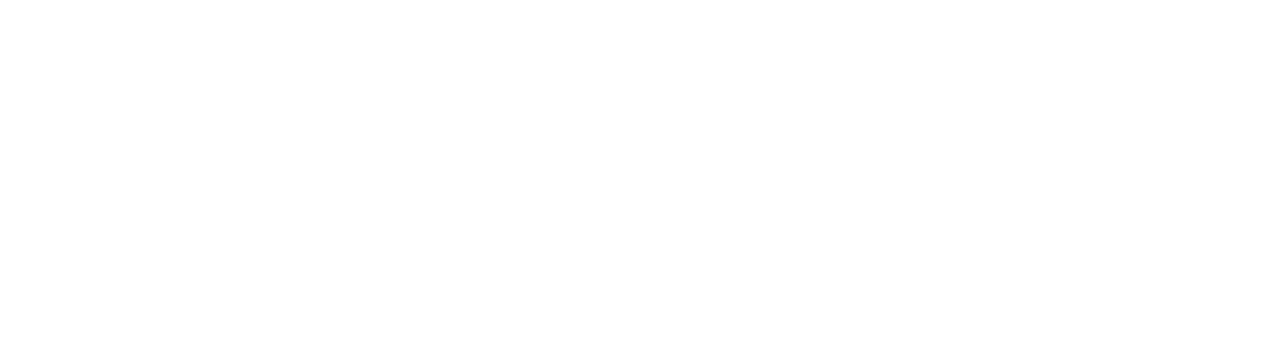
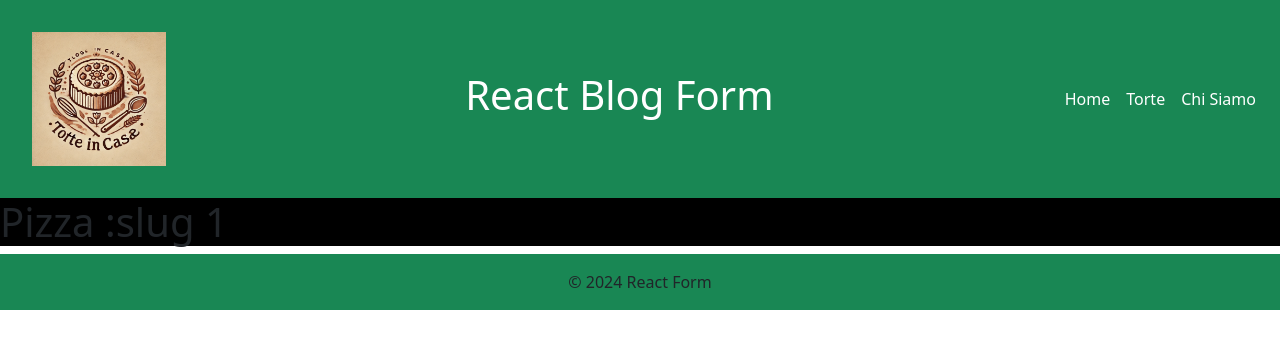
Before and after one commit to dariopalmesi/react-router, a React (Vite) app: page /torte/1 in a window 1280 px wide. Before the commit this address had no page. Shown: the top 348 px of the page. Built offline with nearby package versions, Linux system fonts and the light colour scheme.

Commit message:
upgrade tortapage commit

```diff
--- a/src/App.jsx
+++ b/src/App.jsx
@@ -3,6 +3,7 @@
 import Home from './pages/Home.jsx'
 import ChiSiamo from './pages/ChiSiamo.jsx'
 import DefaultLayout from './components/DefaultLayout.jsx'
+import TortaPage from './pages/TortaPage.jsx'
 import './App.css'
 
 
@@ -19,6 +20,7 @@
           <Route element={<DefaultLayout />}>
             <Route path="/" element={<Home />} />
             <Route path='/torte' element={<TortePage />} />
+            <Route path='/torte/:slug' element={<TortaPage />} />
             <Route path='/chisiamo' element={<ChiSiamo />} />
           </Route>
         </Routes>
--- /dev/null
+++ b/src/pages/TortaPage.jsx
@@ -0,0 +1,14 @@
+import { useParams } from "react-router-dom"
+
+
+export default function TortaPage() {
+    const { slug } = useParams()
+    const url = `http://localhost:3000/posts/${slug}`
+    console.log(url);
+
+
+
+    return (
+        <h1>Pizza :slug {slug}</h1>
+    )
+}
```
